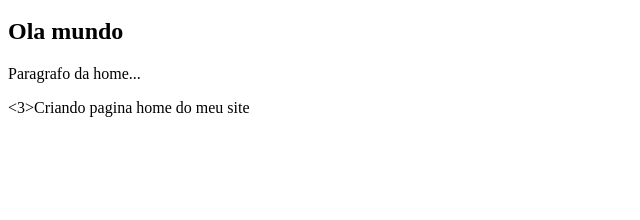
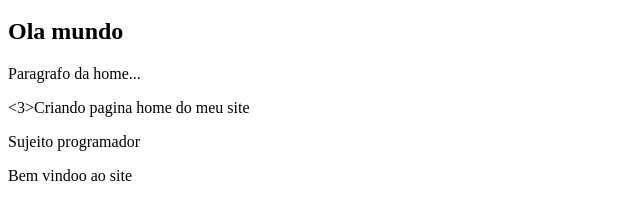
Before and after one commit to nabopola55ar/curso_github, a plain HTML site: page index.html in a window 1280 px wide. Shown: the part 48-268 px from the top of the page, without its empty margins (0-640 px from the left). Drawn offline with Linux system fonts and the light colour scheme.

Commit message:
Finalizando pagina home com toda descricao

```diff
--- a/index.html
+++ b/index.html
@@ -2,3 +2,5 @@
 <h2>Ola mundo</h2>
 <p>Paragrafo da home...</p>
 <3>Criando pagina home do meu site</3>
+<p>Sujeito programador</p>
+<p>Bem vindoo ao site</p>
```
Also changed, not shown: nomes.txt.
